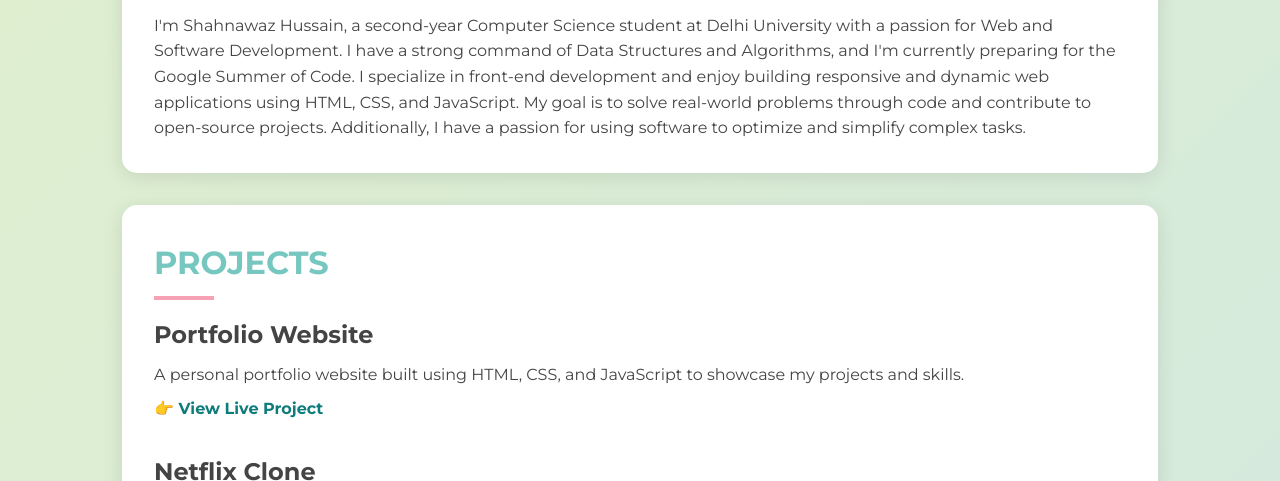
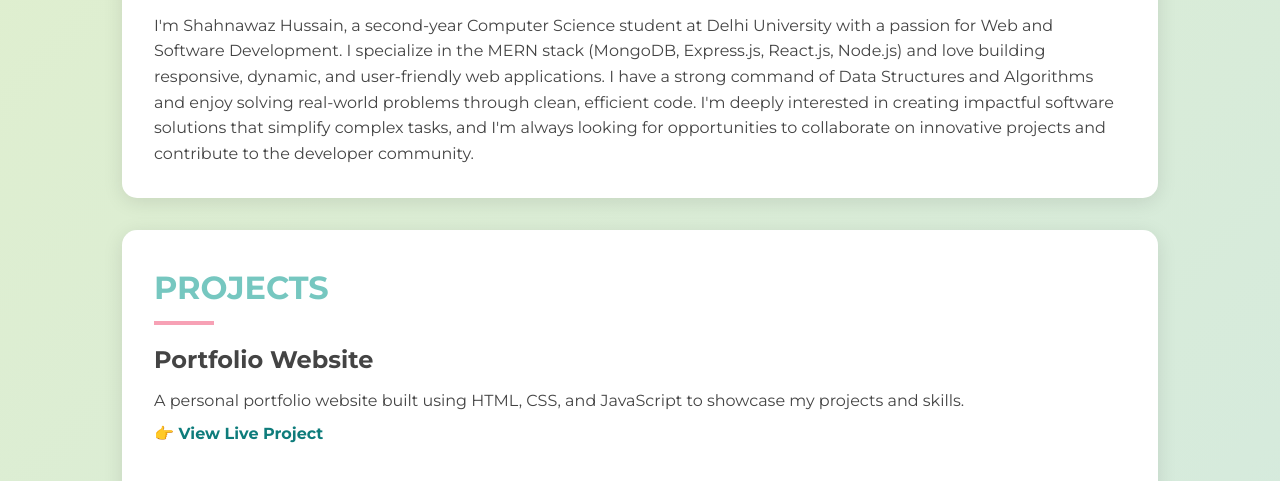
Before and after one commit to shahnawaz-hussaink/Portfolio, a plain HTML site: page index.html in a window 1280 px wide. Shown: the part 619-1100 px from the top of the page. Drawn offline with Linux system fonts and the light colour scheme.

Commit message:
Update index.html

```diff
--- a/index.html
+++ b/index.html
@@ -33,7 +33,7 @@
   <section id="about" class="about">
     <img src="1726771722595.jpeg" alt="Shahnawaz Hussain">
     <h2>About Me</h2>
-    <p>I'm Shahnawaz Hussain, a second-year Computer Science student at Delhi University with a passion for Web and Software Development. I have a strong command of Data Structures and Algorithms, and I'm currently preparing for the Google Summer of Code. I specialize in front-end development and enjoy building responsive and dynamic web applications using HTML, CSS, and JavaScript. My goal is to solve real-world problems through code and contribute to open-source projects. Additionally, I have a passion for using software to optimize and simplify complex tasks.</p>
+    <p>I'm Shahnawaz Hussain, a second-year Computer Science student at Delhi University with a passion for Web and Software Development. I specialize in the MERN stack (MongoDB, Express.js, React.js, Node.js) and love building responsive, dynamic, and user-friendly web applications. I have a strong command of Data Structures and Algorithms and enjoy solving real-world problems through clean, efficient code. I'm deeply interested in creating impactful software solutions that simplify complex tasks, and I'm always looking for opportunities to collaborate on innovative projects and contribute to the developer community.</p>
   </section>
 
   <section id="projects" class="projects">
```
